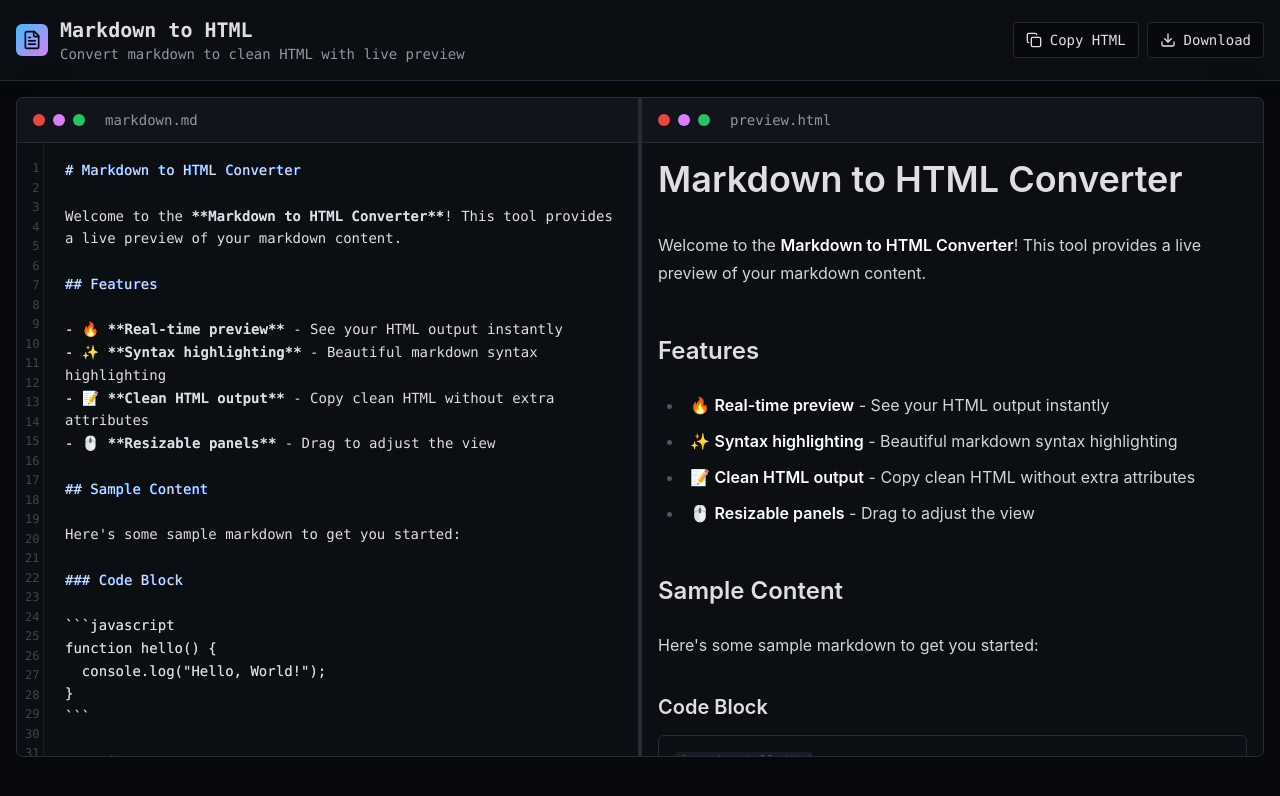
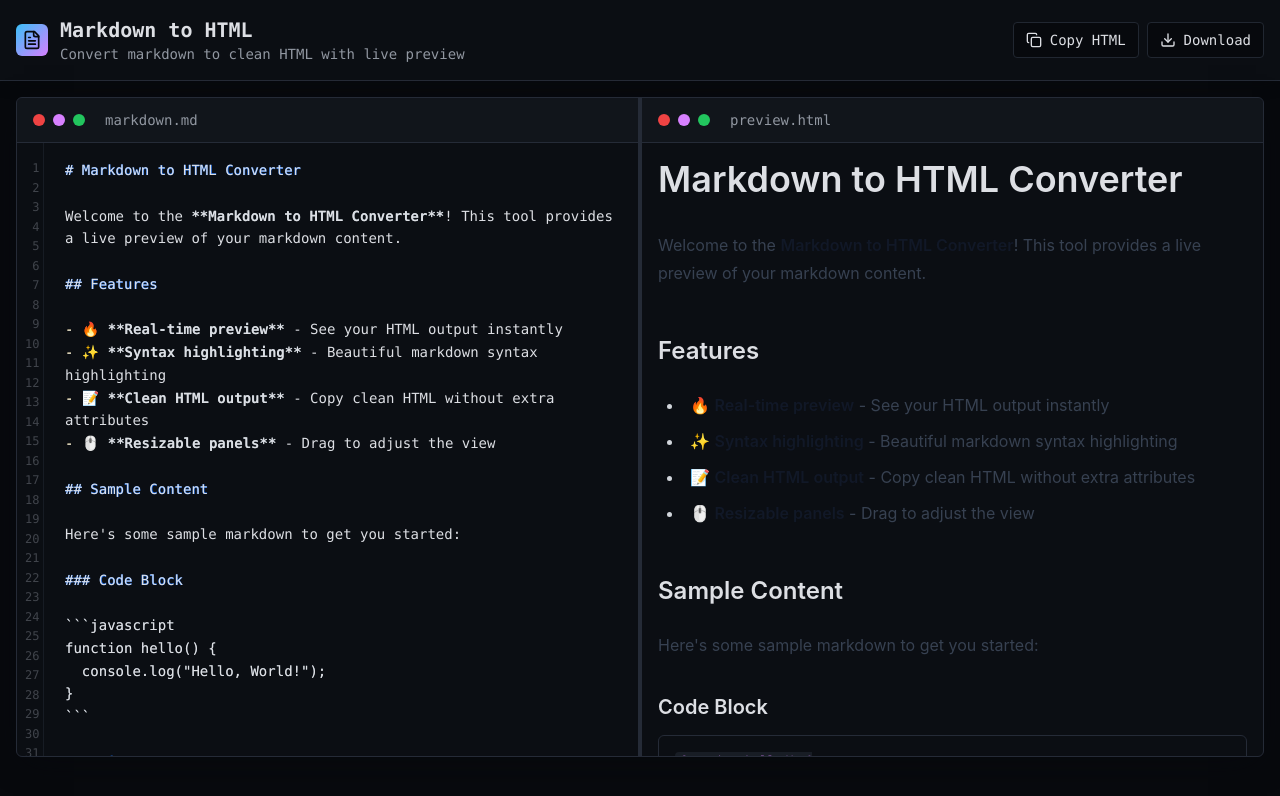
Before and after one commit to Nandan1996/rich-text, a React (Vite) app: page / in a window 1280 px wide. Shown: the top 796 px of the page. Built offline with nearby package versions, Linux system fonts and the light colour scheme.

Commit message:
Fix: Preview not rendering
The HTML preview was not rendering correctly. This commit ensures that the HTML content is properly displayed in the preview pane.

```diff
--- a/src/components/HTMLPreview.tsx
+++ b/src/components/HTMLPreview.tsx
@@ -9,7 +9,7 @@ export function HTMLPreview({ htmlContent }: HTMLPreviewProps) {
 
   // Update preview content
   useEffect(() => {
-    if (previewRef.current) {
+    if (previewRef.current && htmlContent) {
       previewRef.current.innerHTML = htmlContent;
     }
   }, [htmlContent]);
@@ -32,11 +32,17 @@ export function HTMLPreview({ htmlContent }: HTMLPreviewProps) {
       <div className="flex-1 overflow-auto custom-scrollbar">
         <div
           ref={previewRef}
-          className="p-4 prose prose-invert max-w-none"
+          className="p-4 prose max-w-none"
           style={{
             fontFamily: 'Inter, system-ui, sans-serif',
           }}
-        />
+        >
+          {!htmlContent && (
+            <div className="text-muted-foreground text-center py-8">
+              Start typing markdown to see the preview...
+            </div>
+          )}
+        </div>
       </div>
     </div>
   );
```
